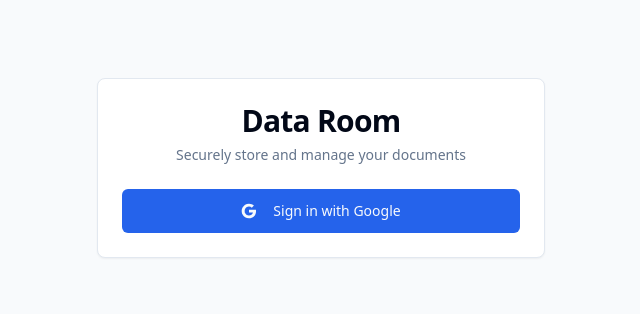
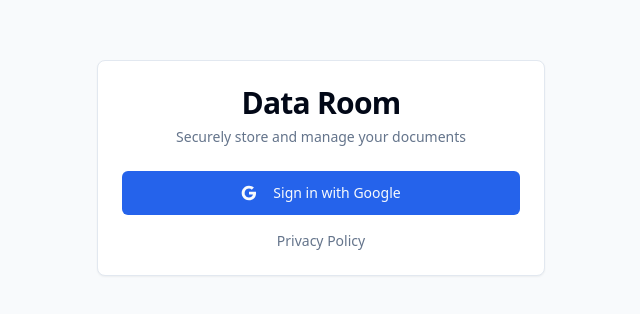
Before and after one commit to mrpesho/svitla, a React app in the folder frontend/: page / in a window 1280 px wide. Shown: the part 232-546 px from the top of the page, without its empty margins (319-959 px from the left). Built offline with nearby package versions, Linux system fonts and the light colour scheme; no server answers; the HTML template or start-up script is replaced by a standard one.

Commit message:
Add privacy policy link to login page

```diff
--- a/frontend/src/App.tsx
+++ b/frontend/src/App.tsx
@@ -143,6 +143,9 @@
               </svg>
               Sign in with Google
             </Button>
+            <p className="text-center text-sm text-muted-foreground mt-4">
+              <a href="/privacy" className="hover:underline">Privacy Policy</a>
+            </p>
           </CardContent>
         </Card>
       </div>
```
